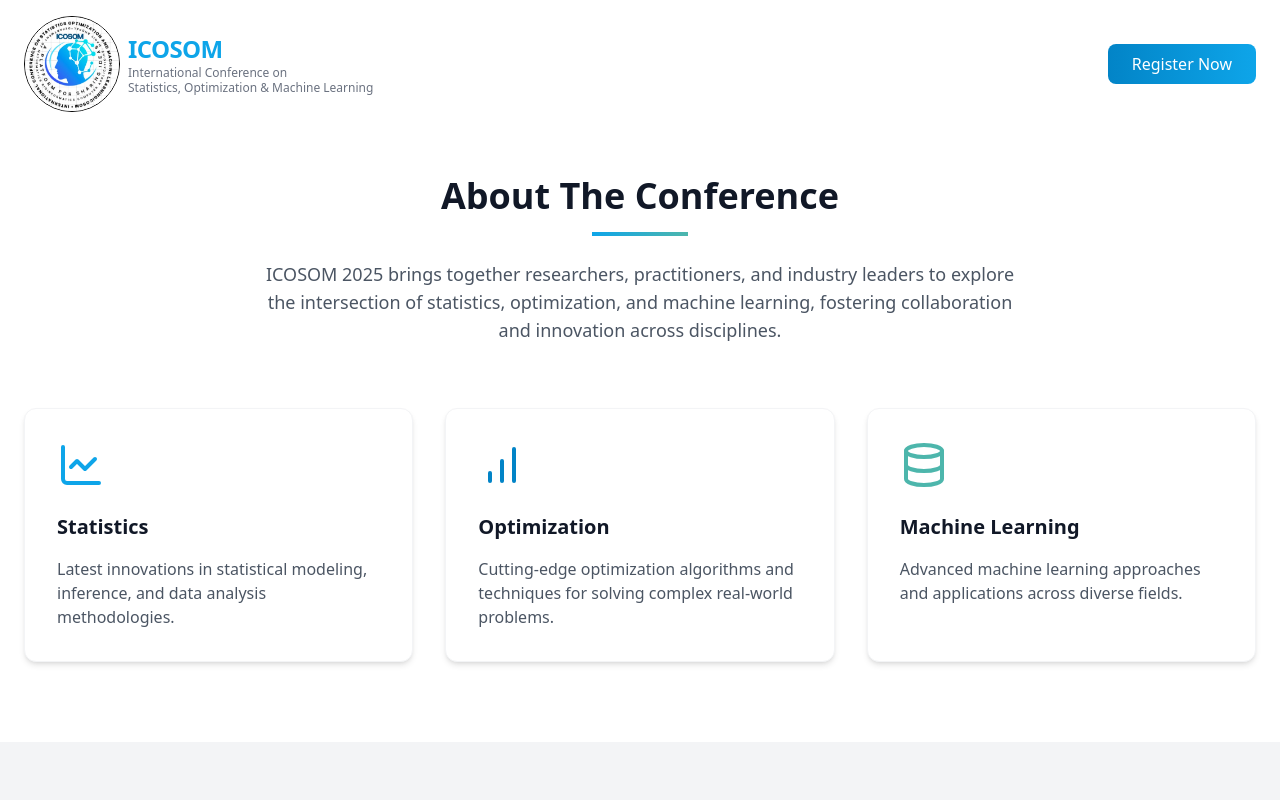
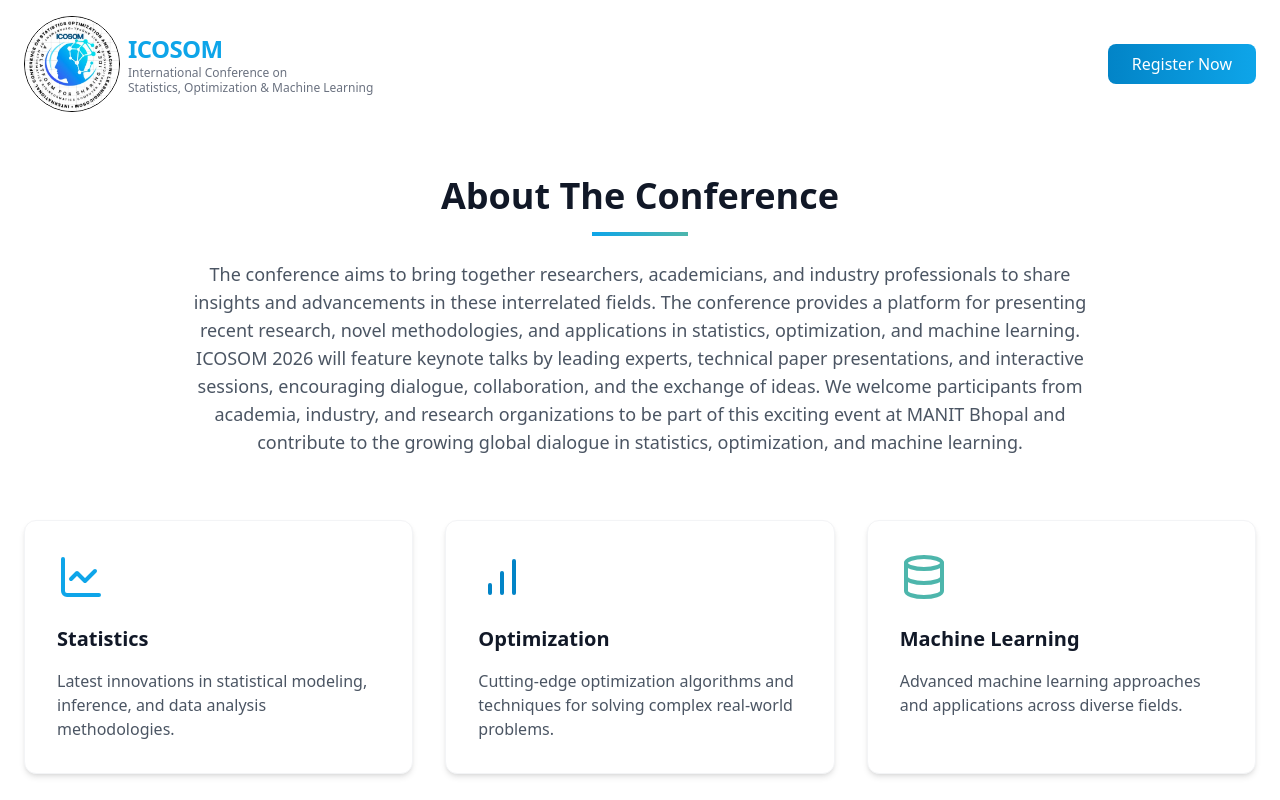
Before and after one commit to Maverick-08/icosom, a React (Vite) app: page /about in a window 1280 px wide. Shown: the top 800 px of the page. Built offline with nearby package versions, Linux system fonts and the light colour scheme.

Commit message:
updated about section

```diff
--- a/src/components/AboutSection.tsx
+++ b/src/components/AboutSection.tsx
@@ -1,36 +1,49 @@
-
-import React from 'react';
-import { LineChart, BarChartIcon, Database } from 'lucide-react';
+import React from "react";
+import { LineChart, BarChartIcon, Database } from "lucide-react";
 
 const AboutSection = () => {
   const features = [
     {
       icon: <LineChart className="h-12 w-12 text-icosom-500" />,
       title: "Statistics",
-      description: "Latest innovations in statistical modeling, inference, and data analysis methodologies."
+      description:
+        "Latest innovations in statistical modeling, inference, and data analysis methodologies.",
     },
     {
       icon: <BarChartIcon className="h-12 w-12 text-icosom-600" />,
       title: "Optimization",
-      description: "Cutting-edge optimization algorithms and techniques for solving complex real-world problems."
+      description:
+        "Cutting-edge optimization algorithms and techniques for solving complex real-world problems.",
     },
     {
       icon: <Database className="h-12 w-12 text-icosom-teal" />,
       title: "Machine Learning",
-      description: "Advanced machine learning approaches and applications across diverse fields."
-    }
+      description:
+        "Advanced machine learning approaches and applications across diverse fields.",
+    },
   ];
 
   return (
     <section id="about" className="py-20 bg-white">
       <div className="container mx-auto px-4 md:px-6">
         <div className="text-center mb-16">
-          <h2 className="text-3xl md:text-4xl font-bold text-gray-900 mb-4">About The Conference</h2>
+          <h2 className="text-3xl md:text-4xl font-bold text-gray-900 mb-4">
+            About The Conference
+          </h2>
           <div className="w-24 h-1 bg-gradient-to-r from-icosom-500 to-icosom-teal mx-auto mb-6"></div>
-          <p className="text-lg text-gray-600 max-w-3xl mx-auto">
-            ICOSOM 2025 brings together researchers, practitioners, and industry leaders
-            to explore the intersection of statistics, optimization, and machine learning,
-            fostering collaboration and innovation across disciplines.
+          <p className="text-lg text-gray-600 max-w-4xl mx-auto">
+            The conference aims to bring together
+            researchers, academicians, and industry professionals to share
+            insights and advancements in these interrelated fields. The
+            conference provides a platform for presenting recent research, novel
+            methodologies, and applications in statistics, optimization, and
+            machine learning. ICOSOM 2026 will feature keynote talks by leading
+            experts, technical paper presentations, and interactive sessions,
+            encouraging dialogue, collaboration, and the exchange of ideas. We
+            welcome participants from academia, industry, and research
+            organizations to be part of this exciting event at MANIT Bhopal and
+            contribute to the growing global dialogue in statistics,
+            optimization, and machine learning.
           </p>
         </div>
 
@@ -40,10 +53,10 @@ const AboutSection = () => {
               key={index}
               className="bg-white p-8 rounded-xl shadow-md hover:shadow-xl transition-shadow border border-gray-100"
             >
-              <div className="mb-6">
-                {feature.icon}
-              </div>
-              <h3 className="text-xl font-semibold mb-4 text-gray-900">{feature.title}</h3>
+              <div className="mb-6">{feature.icon}</div>
+              <h3 className="text-xl font-semibold mb-4 text-gray-900">
+                {feature.title}
+              </h3>
               <p className="text-gray-600">{feature.description}</p>
             </div>
           ))}
```
